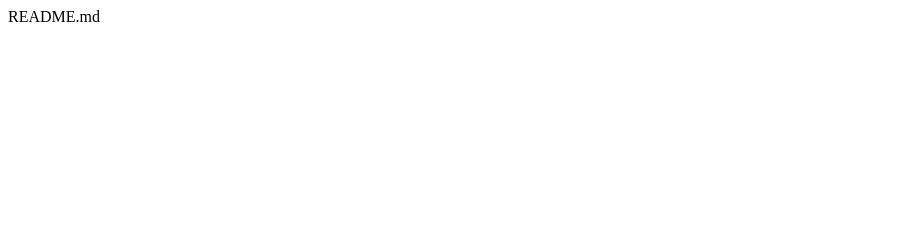
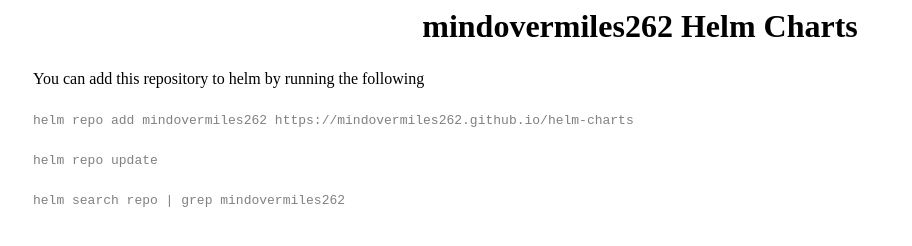
Before and after one commit to mindovermiles262/helm-charts, a plain HTML site: page index.html in a window 1280 px wide. Shown: the whole page, without its empty margins (0-912 px from the left). Drawn offline with Linux system fonts and the light colour scheme.

Commit message:
fix: add index html
Signed-off-by: Andrew <mindovermiles262@gmail.com>

```diff
--- a/index.html
+++ b/index.html
@@ -1 +1,26 @@
-README.md
+<html>
+  <head>
+    <title>mindovermiles262 Helm Charts</title>
+  <style>
+  .code {
+    font-family: monospace;
+    color: gray;
+  }
+
+  .center {
+      text-align: center;
+  }
+
+  p {
+      margin: 25px;
+  }
+  </style>
+  </head>
+  <body>
+    <h1 class="center">mindovermiles262 Helm Charts</h1>
+    <p>You can add this repository to helm by running the following</p>
+    <p class="code">helm repo add mindovermiles262 https://mindovermiles262.github.io/helm-charts</p>
+    <p class="code">helm repo update</p>
+    <p class="code">helm search repo | grep mindovermiles262</p>
+  </body>
+</html>
```
